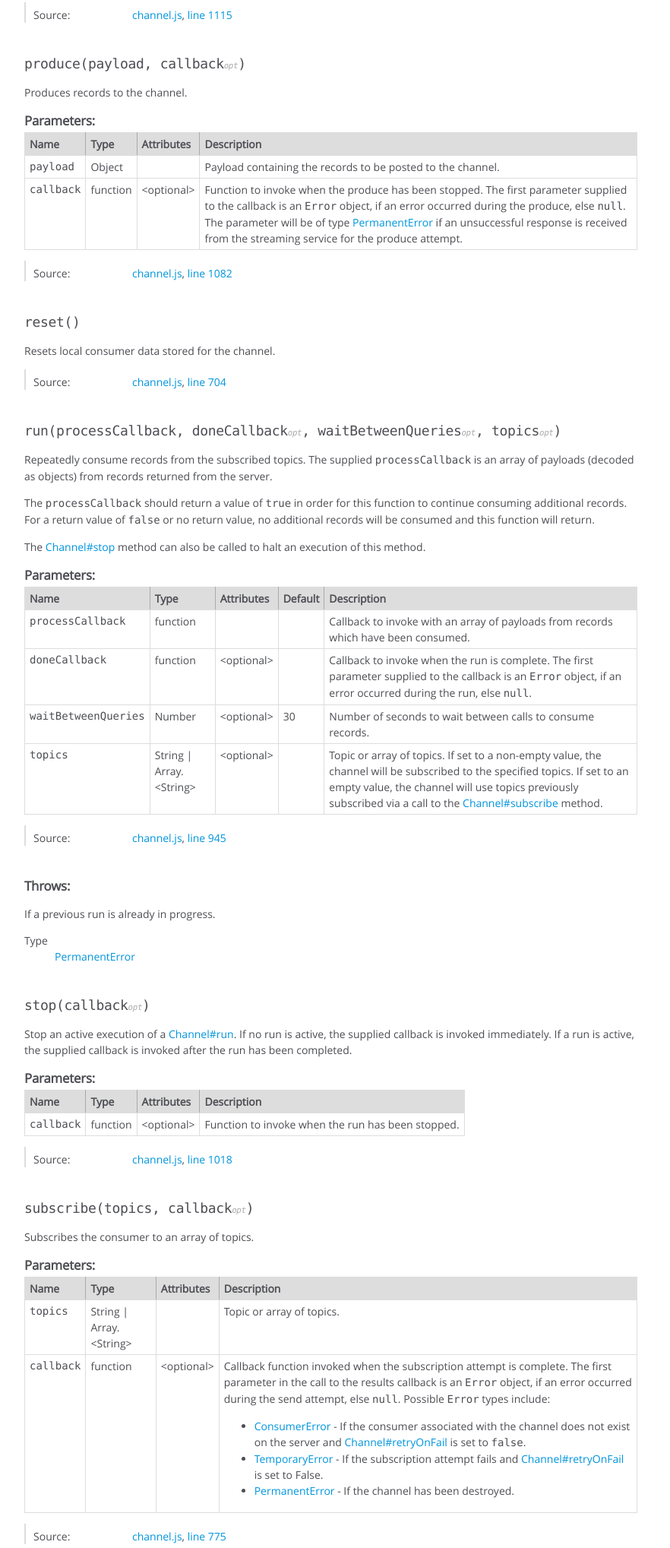
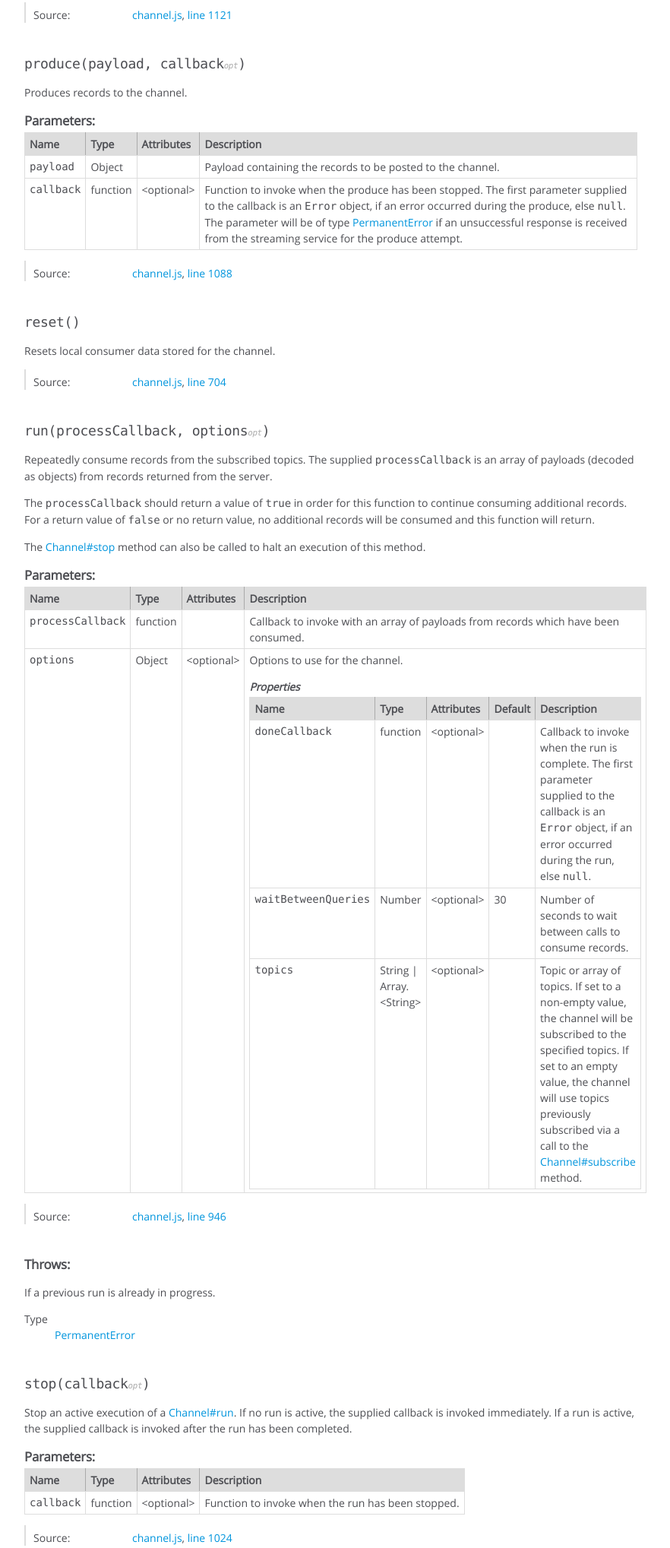
Before and after one commit to opendxl/opendxl-streaming-client-javascript, a plain HTML site: page jsdoc/Channel.html in a window 1280 px wide. Shown: the part 4761-6798 px from the top of the page at 76% size, without its empty margins (0-882 px from the left). Drawn offline with Linux system fonts and the light colour scheme.

Commit message:
Updating docs for 458e7d4

```diff
--- a/jsdoc/Channel.html
+++ b/jsdoc/Channel.html
@@ -1632,7 +1632,7 @@ server. For a failed consume, the second parameter is <code>null</code>.</p></td
 
     <dt class="tag-source">Source:</dt>
     <dd class="tag-source"><ul class="dummy"><li>
-        <a href="channel.js.html">channel.js</a>, <a href="channel.js.html#line1043">line 1043</a>
+        <a href="channel.js.html">channel.js</a>, <a href="channel.js.html#line1049">line 1049</a>
     </li></ul></dd>
 
 
@@ -1786,7 +1786,7 @@ made to the channel.</p>
 
     <dt class="tag-source">Source:</dt>
     <dd class="tag-source"><ul class="dummy"><li>
-        <a href="channel.js.html">channel.js</a>, <a href="channel.js.html#line1115">line 1115</a>
+        <a href="channel.js.html">channel.js</a>, <a href="channel.js.html#line1121">line 1121</a>
     </li></ul></dd>
 
 
@@ -1969,7 +1969,7 @@ made to the channel.</p>
 
     <dt class="tag-source">Source:</dt>
     <dd class="tag-source"><ul class="dummy"><li>
-        <a href="channel.js.html">channel.js</a>, <a href="channel.js.html#line1082">line 1082</a>
+        <a href="channel.js.html">channel.js</a>, <a href="channel.js.html#line1088">line 1088</a>
     </li></ul></dd>
 
 
@@ -2089,7 +2089,7 @@ made to the channel.</p>
 
 
 
-    <h4 class="name" id="run"><span class="type-signature"></span>run<span class="signature">(processCallback, doneCallback<span class="signature-attributes">opt</span>, waitBetweenQueries<span class="signature-attributes">opt</span>, topics<span class="signature-attributes">opt</span>)</span><span class="type-signature"></span></h4>
+    <h4 class="name" id="run"><span class="type-signature"></span>run<span class="signature">(processCallback, options<span class="signature-attributes">opt</span>)</span><span class="type-signature"></span></h4>
 
 
 
@@ -2133,8 +2133,6 @@ this method.</p>
 
 
 
-        <th>Default</th>
-
 
         <th class="last">Description</th>
     </tr>
@@ -2168,15 +2166,67 @@ this method.</p>
 
 
 
-                <td class="default">
-
-                </td>
-
 
             <td class="description last"><p>Callback to invoke with an array
   of payloads from records which have been consumed.</p></td>
         </tr>
 
+
+
+        <tr>
+
+                <td class="name"><code>options</code></td>
+
+
+            <td class="type">
+
+
+<span class="param-type">Object</span>
+
+
+
+            </td>
+
+
+                <td class="attributes">
+
+                    &lt;optional><br>
+
+
+
+
+
+                </td>
+
+
+
+
+            <td class="description last"><p>Options to use for the channel.</p>
+                <h6>Properties</h6>
+
+
+<table class="params">
+    <thead>
+    <tr>
+
+        <th>Name</th>
+
+
+        <th>Type</th>
+
+
+        <th>Attributes</th>
+
+
+
+        <th>Default</th>
+
+
+        <th class="last">Description</th>
+    </tr>
+    </thead>
+
+    <tbody>
 
 
         <tr>
@@ -2252,8 +2302,8 @@ this method.</p>
                 </td>
 
 
-            <td class="description last"><p>Number of seconds to wait between
-  calls to consume records.</p></td>
+            <td class="description last"><p>Number of seconds to wait
+  between calls to consume records.</p></td>
         </tr>
 
 
@@ -2293,16 +2343,23 @@ this method.</p>
                 </td>
 
 
-            <td class="description last"><p>Topic or array of topics. If set
-  to a non-empty value, the channel will be subscribed to the specified
-  topics. If set to an empty value, the channel will use topics previously
-  subscribed via a call to the <a href="Channel.html#subscribe">Channel#subscribe</a> method.</p></td>
+            <td class="description last"><p>Topic or array of topics.
+  If set to a non-empty value, the channel will be subscribed to the
+  specified topics. If set to an empty value, the channel will use topics
+  previously subscribed via a call to the <a href="Channel.html#subscribe">Channel#subscribe</a> method.</p></td>
         </tr>
 
 
     </tbody>
 </table>
 
+            </td>
+        </tr>
+
+
+    </tbody>
+</table>
+
 
 
 
@@ -2337,7 +2394,7 @@ this method.</p>
 
     <dt class="tag-source">Source:</dt>
     <dd class="tag-source"><ul class="dummy"><li>
-        <a href="channel.js.html">channel.js</a>, <a href="channel.js.html#line945">line 945</a>
+        <a href="channel.js.html">channel.js</a>, <a href="channel.js.html#line946">line 946</a>
     </li></ul></dd>
 
 
@@ -2516,7 +2573,7 @@ callback is invoked after the run has been completed.</p>
 
     <dt class="tag-source">Source:</dt>
     <dd class="tag-source"><ul class="dummy"><li>
-        <a href="channel.js.html">channel.js</a>, <a href="channel.js.html#line1018">line 1018</a>
+        <a href="channel.js.html">channel.js</a>, <a href="channel.js.html#line1024">line 1024</a>
     </li></ul></dd>
 
 
```
Also changed, not shown: jsdoc/channel.js.html (+17 -11 lines), jsdoc/tutorial-basic-consume-example.html (+5 -2 lines).
